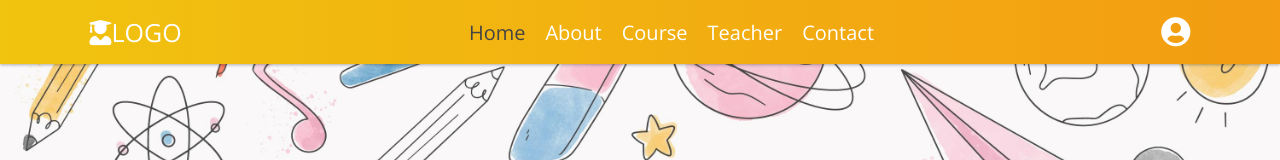
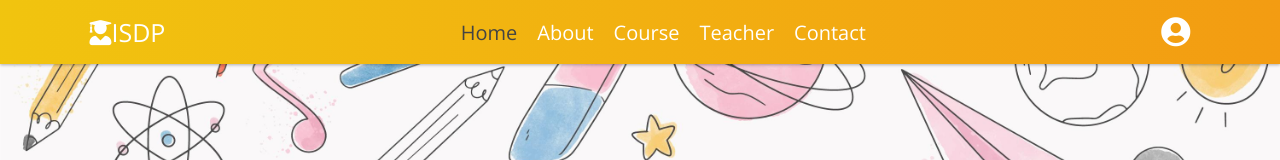
Before and after one commit to owsym/ISDP, a plain HTML site: page index.html in a window 1280 px wide. Shown: the top 160 px of the page. Drawn offline with nearby package versions, Linux system fonts and the light colour scheme.

Commit message:
Update index.html

```diff
--- a/index.html
+++ b/index.html
@@ -24,7 +24,7 @@
 
     <div id="menu" class="fas fa-bars"></div>
 
-    <a href="http://www.isdp.info" class="logo"><i class="fas fa-user-graduate"></i>LOGO</a>
+    <a href="http://www.isdp.info" class="logo"><i class="fas fa-user-graduate"></i>ISDP</a>
 
     <nav class="navbar">
         <ul>
```
